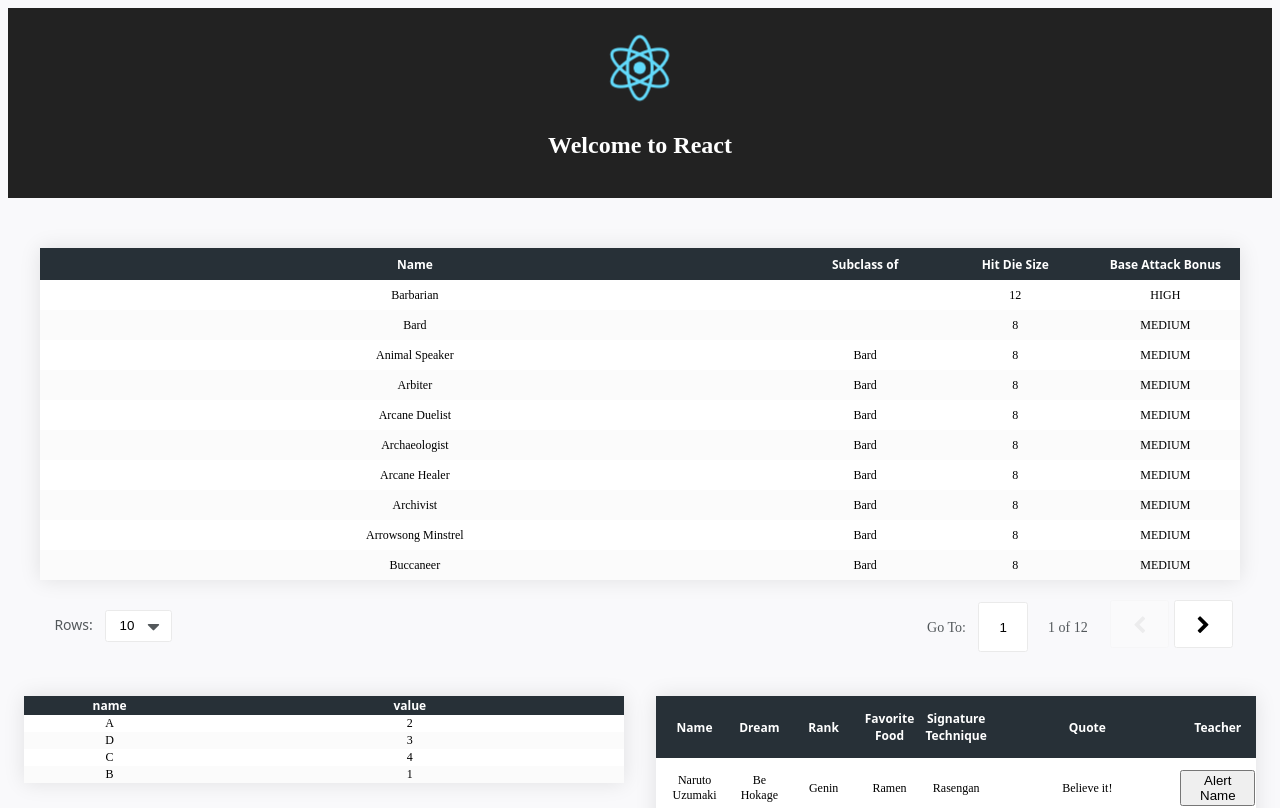
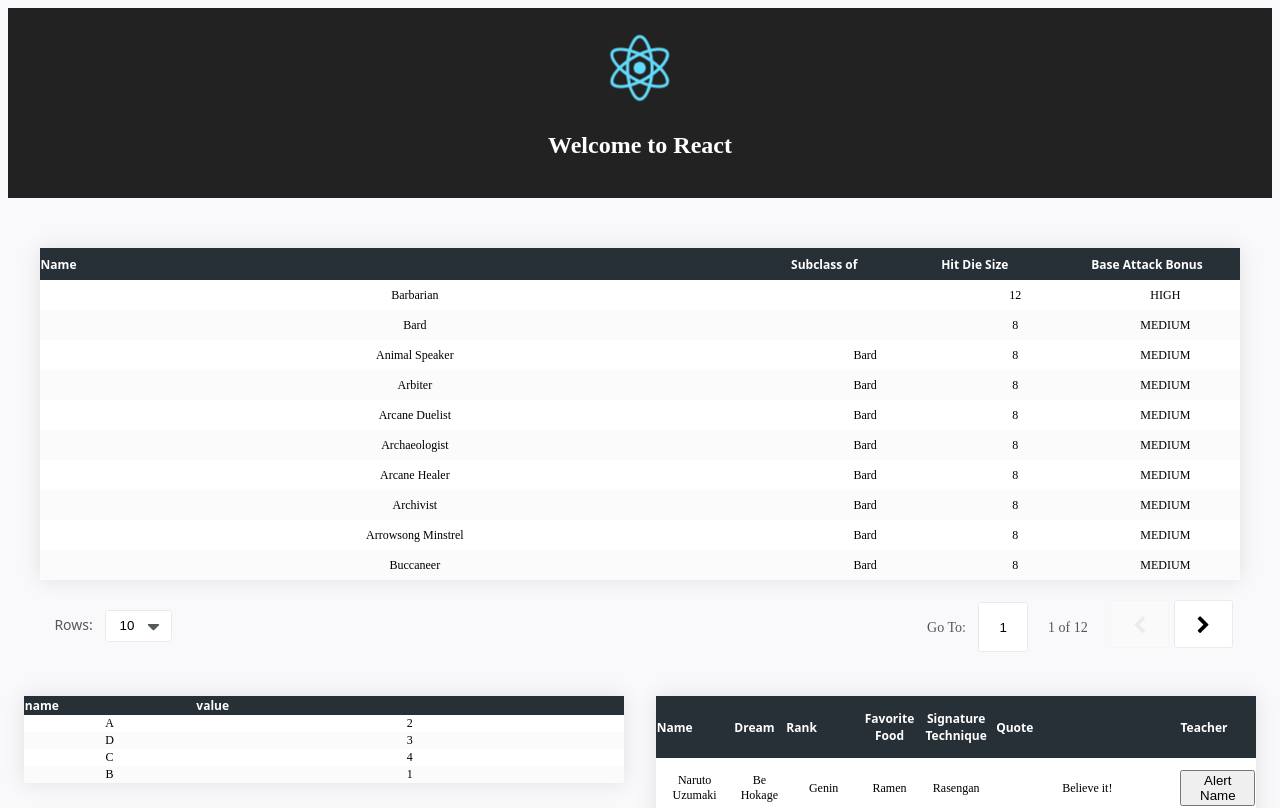
Before and after one commit to Shadowblade911/TableComponent, a React app: page / in a window 1280 px wide. Shown: the top 808 px of the page. Built offline with nearby package versions, Linux system fonts and the light colour scheme; the HTML template or start-up script is replaced by a standard one.

Commit message:
display: table looks better

```diff
--- a/src/centriamTable/CentriamTable.js
+++ b/src/centriamTable/CentriamTable.js
@@ -186,7 +186,7 @@ export default class CentriamTable extends React.Component {
                         : undefined
                     }
                 >
-                    <div className={sortClassName} style={{position: 'relative', display: 'inline-block'}}>
+                    <div className={sortClassName} style={{position: 'relative', display: 'table'}}>
                         <span className={"text-container " + sortClassName} >
                             {col.label}
                         </span>
```
Also changed, not shown: 1 other file (tests, documents, lock files or other folders).
